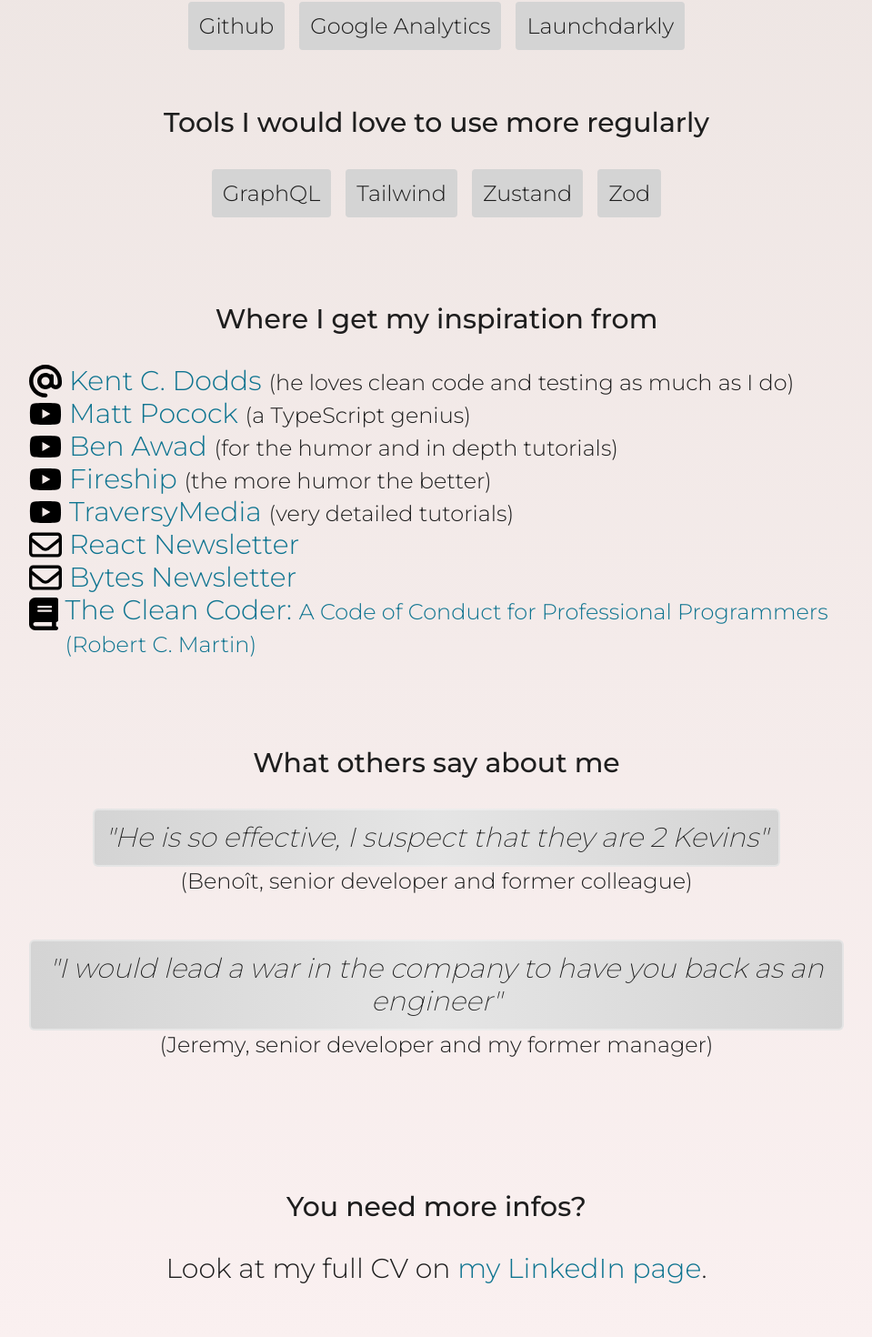
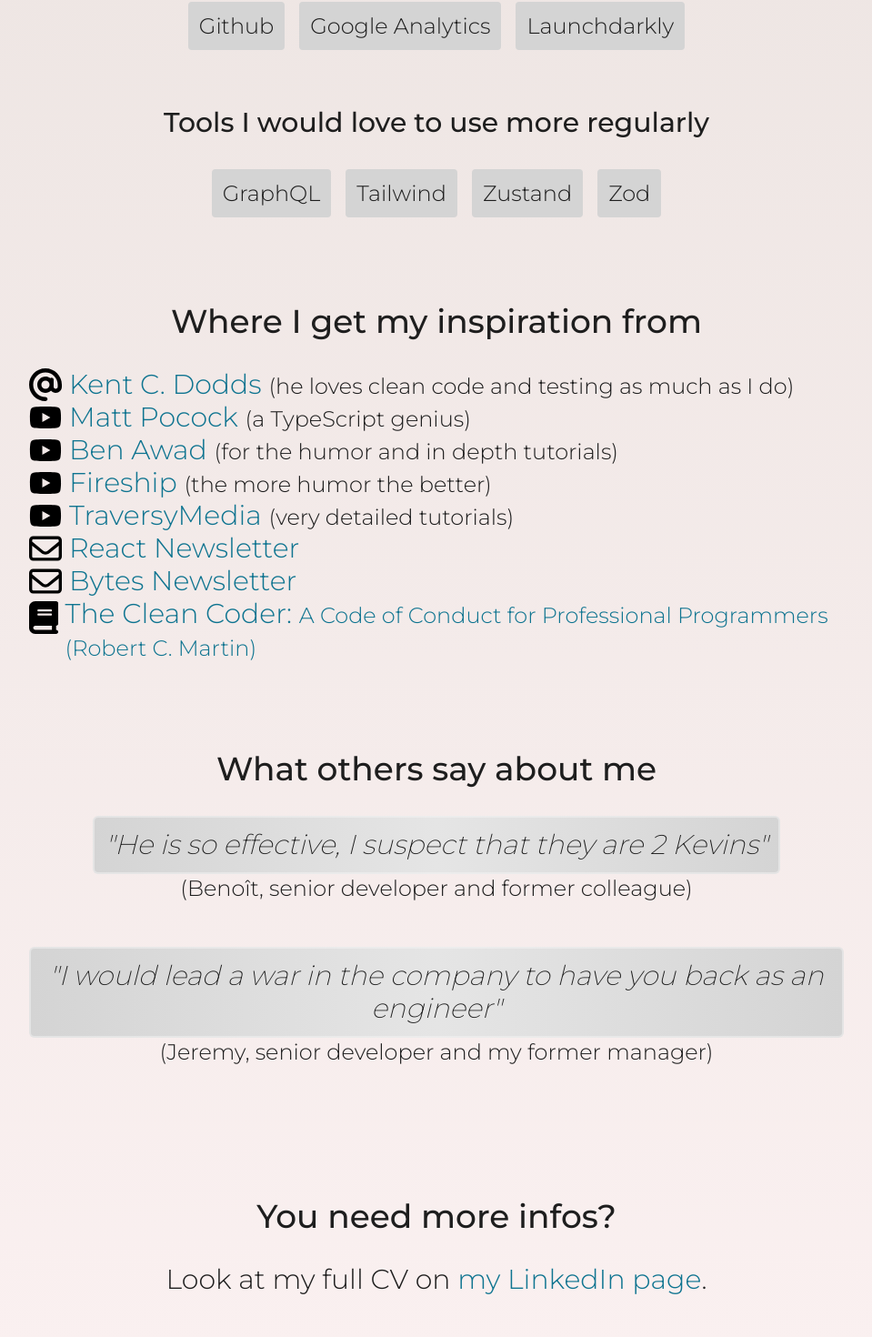
Before and after one commit to KevinHerklotz/my-website, a Next.js app: page / in a window 1280 px wide. Shown: the part 1722-3192 px from the top of the page at 91% size, without its empty margins (160-1119 px from the left). Built offline with nearby package versions, Linux system fonts and the light colour scheme.

Commit message:
fix heading style

```diff
--- a/src/app/page.tsx
+++ b/src/app/page.tsx
@@ -148,7 +148,7 @@
           </ul>
         </section>
         <section>
-          <h2 className="mb-4 text-4xl font-medium sm:mb-8 sm:text-3xl">
+          <h2 className="mb-4 text-3xl font-medium sm:mb-8 sm:text-4xl">
             Where I get my inspiration from
           </h2>
           <ul className="text-left ">
@@ -309,7 +309,7 @@
           </ul>
         </section>
         <section>
-          <h2 className="mb-4 text-4xl font-medium sm:mb-8 sm:text-3xl">
+          <h2 className="mb-4 text-3xl font-medium sm:mb-8 sm:text-4xl">
             What others say about me
           </h2>
           <blockquote className="inline-block w-auto rounded-md border-2 border-solid border-neutral-100 border-opacity-50 bg-[#ccc] bg-gradient-to-r from-neutral-300 via-neutral-200 to-neutral-300 p-3 font-extralight italic">
@@ -326,7 +326,7 @@
           </figcaption>
         </section>
         <section>
-          <h2 className="mb-4 text-4xl font-medium sm:mb-8 sm:text-3xl">You need more infos?</h2>
+          <h2 className="mb-4 text-3xl font-medium sm:mb-8 sm:text-4xl">You need more infos?</h2>
           <p>
             Look at my full CV on{' '}
             <a
```
